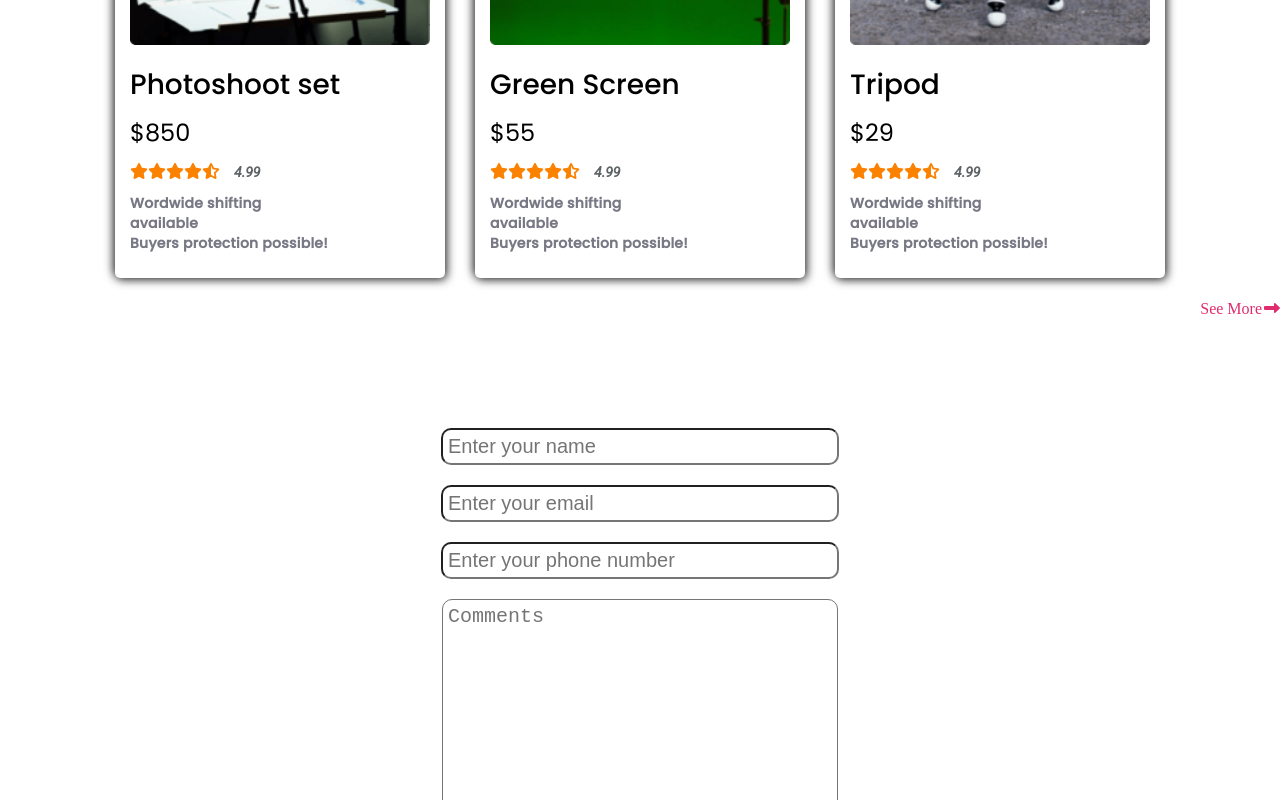
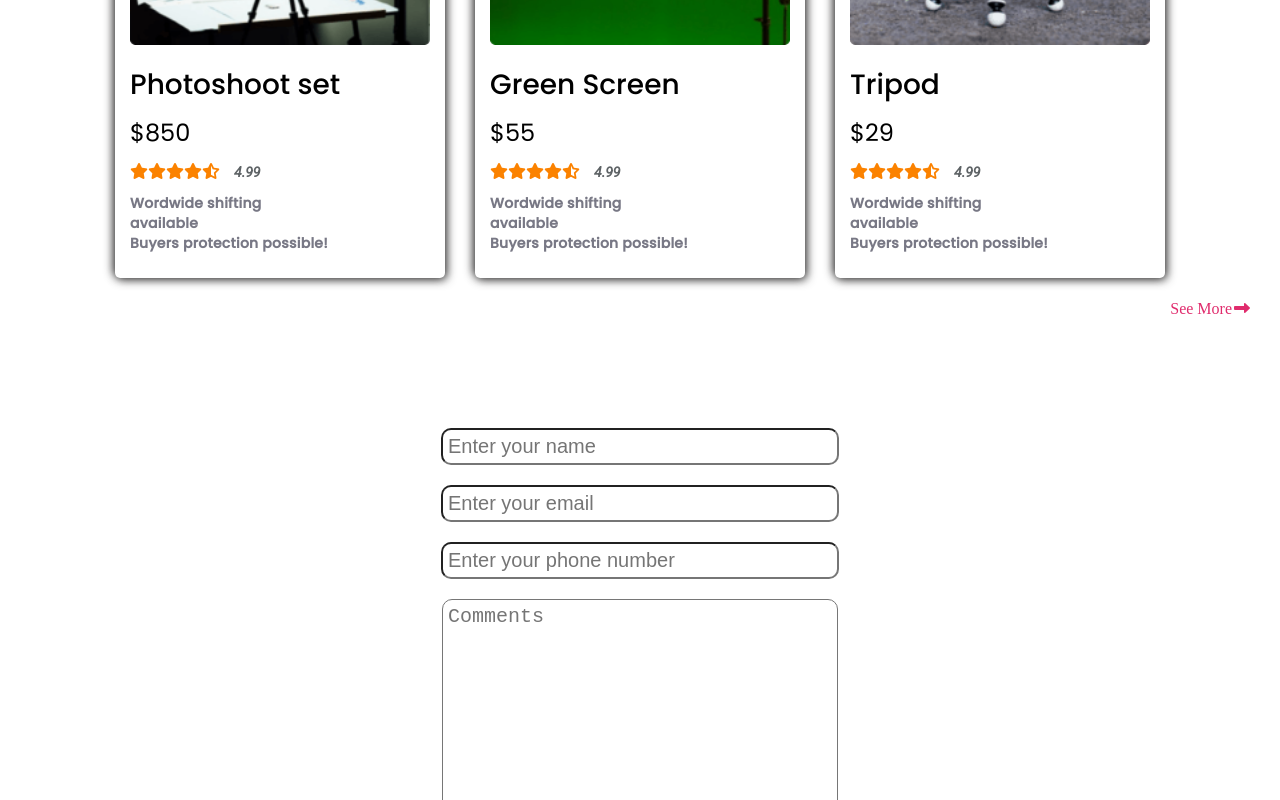
Before and after one commit to zilani131/Influencer-gears, a plain HTML site: page index.html in a window 1280 px wide. Shown: the part 1998-2798 px from the top of the page. Drawn offline with Linux system fonts and the light colour scheme.

Commit message:
ultimate

```diff
--- a/style.css
+++ b/style.css
@@ -150,7 +150,7 @@ p{
 #grid-footer{
     position: absolute;
     color: #E02C6D;
-    right: 0px;
+    right: 30px;
     bottom: 0px;
 }
 #grid-footer>a{
```
